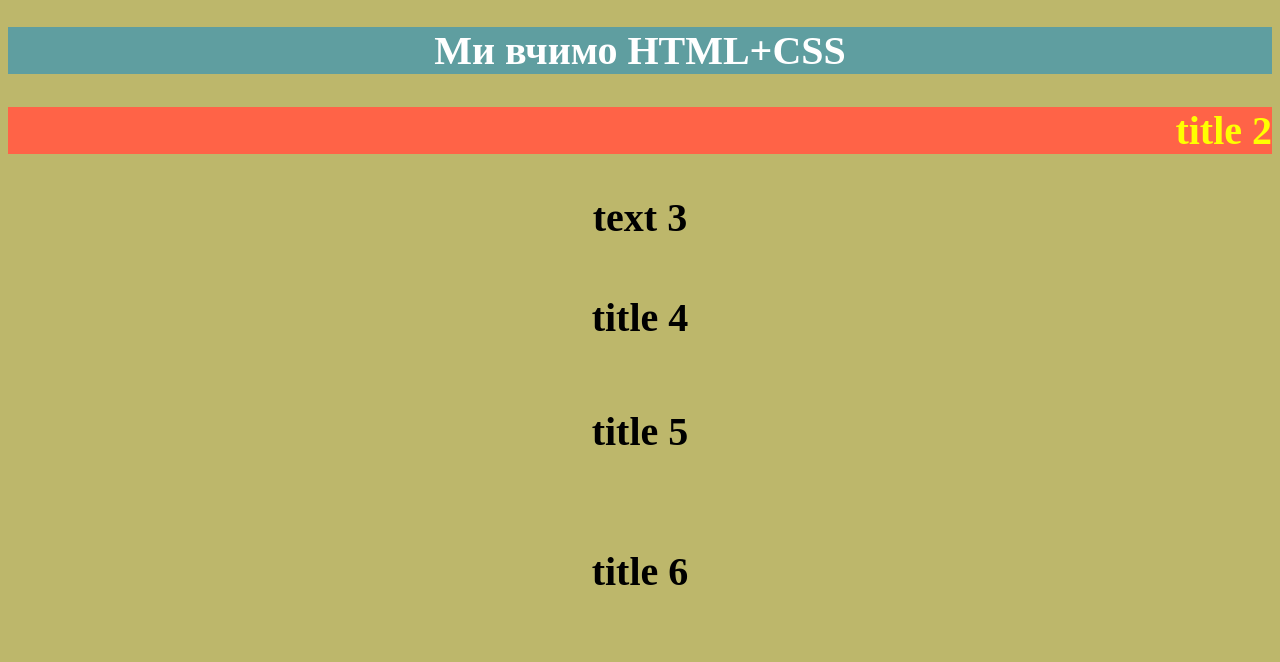
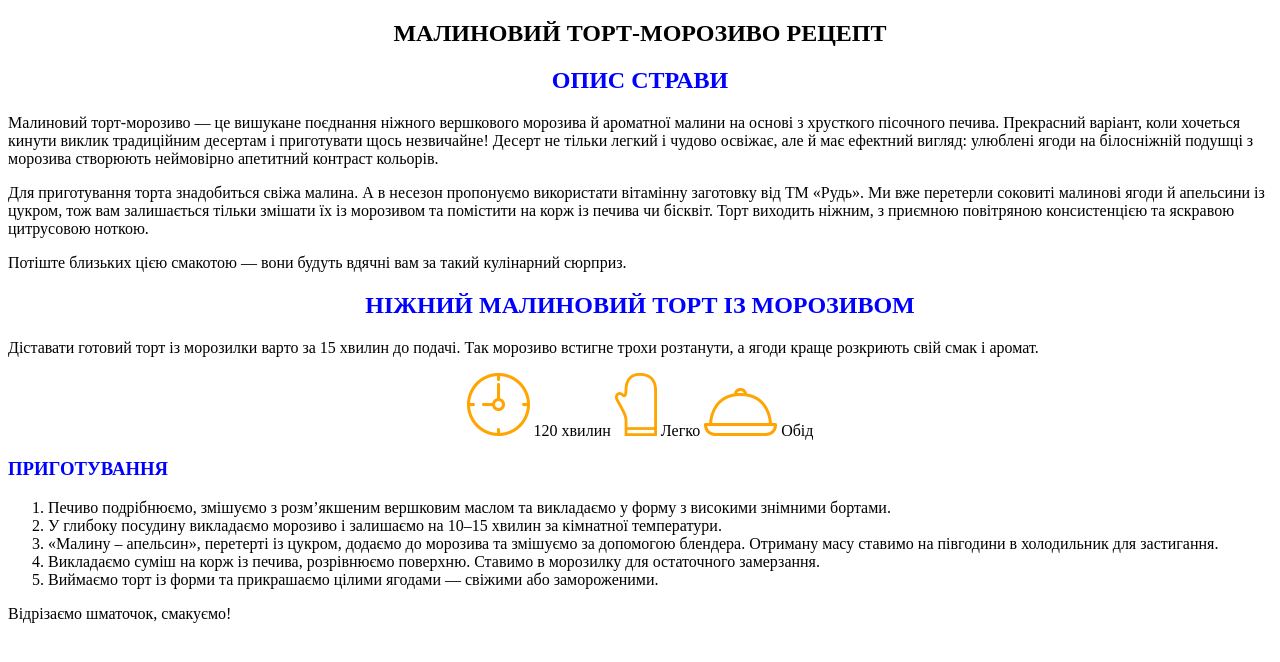
Before and after one commit to freshjsftm/lesson-21-02-2024, a plain HTML site: page index.html in a window 1280 px wide. Drawn offline with Linux system fonts and the light colour scheme.

Commit message:
Add recept 1

```diff
--- a/index.html
+++ b/index.html
@@ -3,15 +3,38 @@
 <head>
   <meta charset="UTF-8">
   <meta name="viewport" content="width=device-width, initial-scale=1.0">
-  <title>HTML+CSS</title>
+  <title>МАЛИНОВИЙ ТОРТ-МОРОЗИВО</title>
   <link rel="stylesheet" href="./style.css">
 </head>
 <body>
-  <h1>Ми вчимо HTML+CSS</h1>
-  <h2>title 2</h2>
-  <h3>text 3</h3>
-  <h4>title 4</h4>
-  <h5>title 5</h5>
-  <h6>title 6</h6>
+  <main>
+    <article>
+      <h1 class="center">МАЛИНОВИЙ ТОРТ-МОРОЗИВО РЕЦЕПТ</h1>
+      <h2 class="center blue">ОПИС СТРАВИ</h2>
+      <p>Малиновий торт-морозиво — це вишукане поєднання ніжного вершкового морозива й ароматної малини на основі з хрусткого пісочного печива. Прекрасний варіант, коли хочеться кинути виклик традиційним десертам і приготувати щось незвичайне! Десерт не тільки легкий і чудово освіжає, але й має ефектний вигляд: улюблені ягоди на білосніжній подушці з морозива створюють неймовірно апетитний контраст кольорів.</p>
+      <p>Для приготування торта знадобиться свіжа малина. А в несезон пропонуємо використати вітамінну заготовку від ТМ «Рудь». Ми вже перетерли соковиті малинові ягоди й апельсини із цукром, тож вам залишається тільки змішати їх із морозивом та помістити на корж із печива чи бісквіт. Торт виходить ніжним, з приємною повітряною консистенцією та яскравою цитрусовою ноткою.</p>
+      <p>Потіште близьких цією смакотою — вони будуть вдячні вам за такий кулінарний сюрприз.</p>
+      <h2 class="center blue">НІЖНИЙ МАЛИНОВИЙ ТОРТ ІЗ МОРОЗИВОМ</h2>
+      <p>Діставати готовий торт із морозилки варто за 15 хвилин до подачі. Так морозиво встигне трохи розтанути, а ягоди краще розкриють свій смак і аромат.</p>
+      <div class="center">
+        <img src="./assets/icons/1.png" alt="clock">
+        <span>120 хвилин</span>
+        <img src="./assets/icons/2.png" alt="glove">
+        <span>Легко</span>
+        <img src="./assets/icons/3.png" alt="dish">
+        <span>Обід</span>
+      </div>
+      <h3 class="blue">ПРИГОТУВАННЯ</h3>
+      <!-- ol>li*5 -->
+      <ol>
+        <li>Печиво подрібнюємо, змішуємо з розм’якшеним вершковим маслом та викладаємо у форму з високими знімними бортами.</li>
+        <li>У глибоку посудину викладаємо морозиво і залишаємо на 10–15 хвилин за кімнатної температури.</li>
+        <li>«Малину – апельсин», перетерті із цукром, додаємо до морозива та змішуємо за допомогою блендера. Отриману масу ставимо на півгодини в холодильник для застигання.</li>
+        <li>Викладаємо суміш на корж із печива, розрівнюємо поверхню. Ставимо в морозилку для остаточного замерзання.</li>
+        <li>Виймаємо торт із форми та прикрашаємо цілими ягодами — свіжими або замороженими.</li>
+      </ol>
+      <p>Відрізаємо шматочок, смакуємо!</p>
+    </article>
+  </main>
 </body>
 </html>
--- a/style.css
+++ b/style.css
@@ -1,22 +1,6 @@
-body{
+.center{
   text-align: center;
-  background-color: darkkhaki;
 }
-h1{
-  background-color:cadetblue;
-  color: white;
+.blue{
+  color: blue;
 }
-h2{
-  background-color: tomato;
-  color: yellow;
-  text-align: right;
-}
-
-h1,
-h2,
-h3,
-h4,
-h5,
-h6{
-  font-size: 40px;
-}
```
Also changed, not shown: assets/icons/1.png (added), assets/icons/2.png (added), assets/icons/3.png (added).
